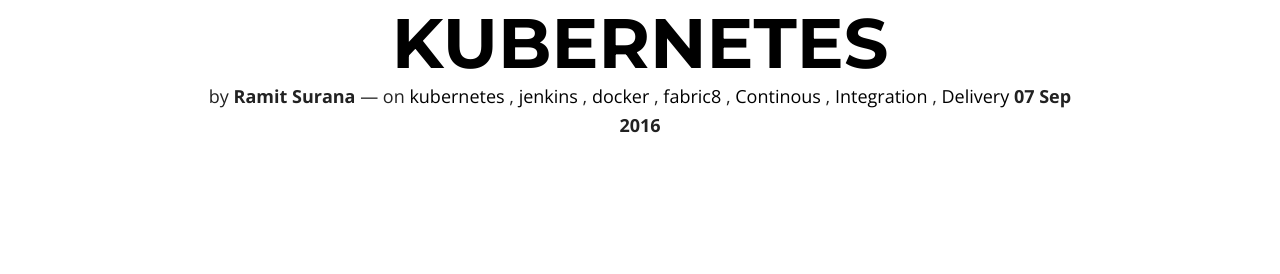
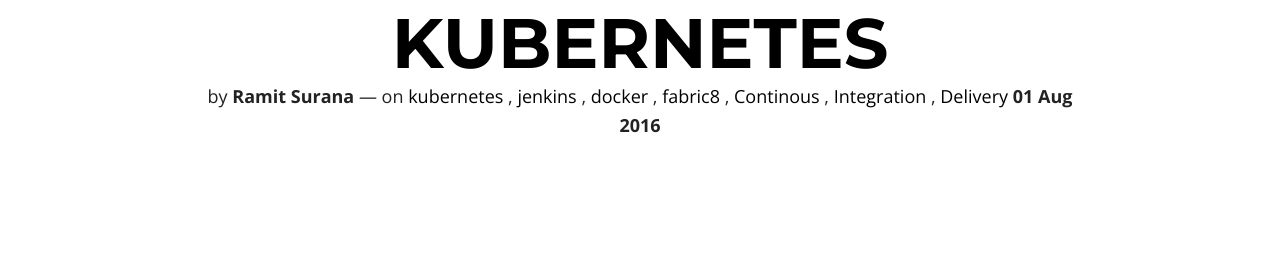
Before and after one commit to ramit05/myblog, a Jekyll site: the page built from _posts/2016-1-8-achieving-ci-cd-with-kubernetes.md, in a window 1280 px wide and 900 px high. Shown: the part 292-566 px from the top of the window. Built offline with Jekyll 4.4.1, drawn with Linux system fonts in a browser that asks for light colours; nearby versions of some CDN libraries; comment, search, counter and statistics services are not loaded.

Commit message:
Update 2016-1-8-achieving-ci-cd-with-kubernetes.md

```diff
--- a/_posts/2016-1-8-achieving-ci-cd-with-kubernetes.md
+++ b/_posts/2016-1-8-achieving-ci-cd-with-kubernetes.md
@@ -1,7 +1,7 @@
 ---
 layout: post
 title: "Achieving CI/CD with Kubernetes"
-date: 2016-09-07
+date: 2016-08-01
 author: Ramit Surana
 tags: kubernetes jenkins docker fabric8 Continous Integration Delivery
 category: containers jenkins docker
```
